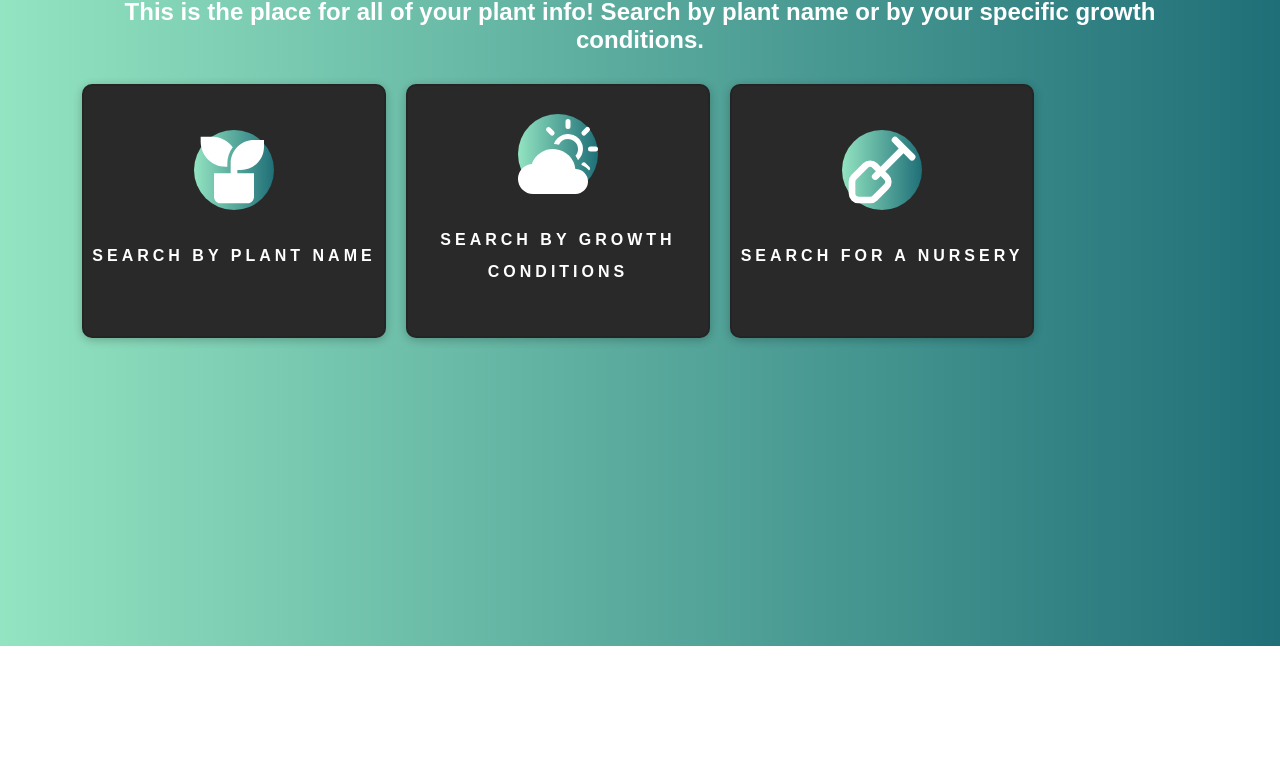
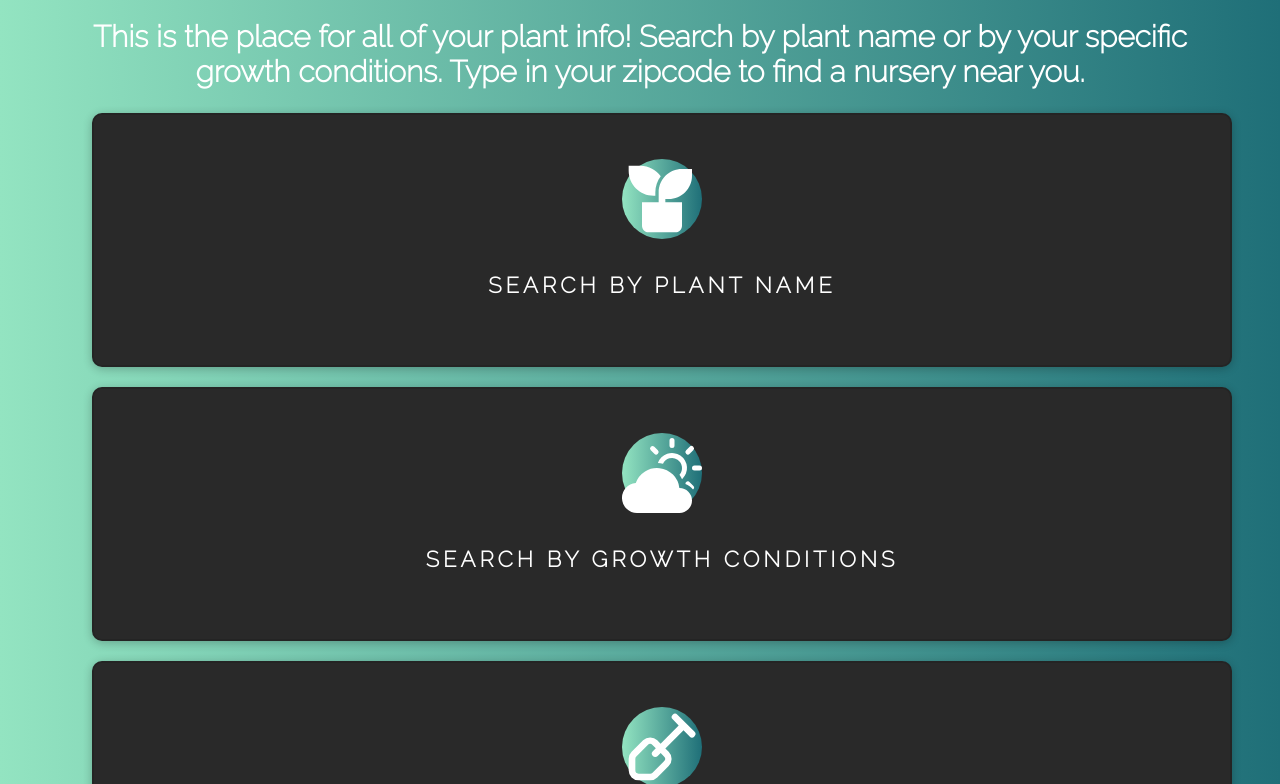
Before and after one commit to nataliebenjes/team-plant-api, a website built with webpack: page src/index.html in a window 1280 px wide. Shown: the part 154-938 px from the top of the page. Before the commit the page ends 800 px from the top, so only its background shows below. Built offline with nearby package versions, Linux system fonts and the light colour scheme.

Commit message:
add styling.

```diff
--- a/src/css/styles.css
+++ b/src/css/styles.css
@@ -1,3 +1,5 @@
+@import url('https://fonts.googleapis.com/css2?family=Abril+Fatface&family=Open+Sans:wght@300&family=Raleway:wght@200&display=swap');
+
 body {
   text-align: center;
   float: center;
@@ -6,20 +8,17 @@ body {
   background: linear-gradient(to right, #93e4c1, #1f6f78);
   padding: 5%;
   border-radius: 10%;
-  font-family: 'Poppins', sans-serif;
   color: white;
-  /* max-width: 100%; */
+  font-size: 20px;
+  font-family: 'Raleway';
 }
 
 #plantSearch {
-
   background: #93e4c1;
-
 }
 
 #criteriaSearch {
   background: #3baea0;
-
 }
 
 #nurserySearch {
@@ -52,15 +51,15 @@ body {
 .card {
 
   width: 100%;
-  max-width: 300px;
-  min-width: 200px;
+  max-width: 100%;
+  min-width: auto;
   height: 250px;
   background-color: #292929;
-  margin: 10px;
+  margin: 20px;
   border-radius: 10px;
   box-shadow: 0px 2px 10px rgba(0, 0, 0, 0.24);
   border: 2px solid rgba(7, 7, 7, 0.12);
-  font-size: 16px;
+  font-size: 22px;
   transition: all 0.3s ease;
   position: relative;
   display: flex;
@@ -68,9 +67,7 @@ body {
   align-items: center;
   flex-direction: column;
   cursor: pointer;
-  font-family: 'Poppins', sans-serif;
-  float: left;
-  text-align: center;
+  font-family: 'Raleway';
 }
 
 .icon {
@@ -136,3 +133,7 @@ body {
   fill: url('#gradientColor');
   transition: all 0.3s ease;
 }
+
+a {
+  text-decoration: none;
+}
--- a/src/index.html
+++ b/src/index.html
@@ -8,8 +8,9 @@
 
 <body>
 
-  <h1>Welcome to Plant Professor!!!</h1>
-  <h2>This is the place for all of your plant info! Search by plant name or by your specific growth conditions.</h2>
+  <h1>Welcome to Plant Professor!</h1>
+  <h2>This is the place for all of your plant info! Search by plant name or by your specific growth conditions. Type in
+    your zipcode to find a nursery near you.</h2>
 
   <div class="forms">
     <div id="nursery-results"></div>
@@ -25,10 +26,12 @@
         </g>
       </svg>
     </div>
-    <p class="title">Search By Plant Name</p>
-    <p class="text">Click here to find a plant by name.</p>
+    <a href="name.html">
+      <p class="title">Search By Plant Name</p>
+      <p class="text">Find plants by name.</p>
+    </a>
+  </div>
 
-  </div>
   <div class="card">
     <div class="icon">
       <svg xmlns="http://www.w3.org/2000/svg" width="90" height="90" fill="currentColor" class="bi bi-cloud-sun-fill"
@@ -38,9 +41,12 @@
           d="M10.5 1.5a.5.5 0 0 0-1 0v1a.5.5 0 0 0 1 0v-1zm3.743 1.964a.5.5 0 1 0-.707-.707l-.708.707a.5.5 0 0 0 .708.708l.707-.708zm-7.779-.707a.5.5 0 0 0-.707.707l.707.708a.5.5 0 1 0 .708-.708l-.708-.707zm1.734 3.374a2 2 0 1 1 3.296 2.198c.199.281.372.582.516.898a3 3 0 1 0-4.84-3.225c.352.011.696.055 1.028.129zm4.484 4.074c.6.215 1.125.59 1.522 1.072a.5.5 0 0 0 .039-.742l-.707-.707a.5.5 0 0 0-.854.377zM14.5 6.5a.5.5 0 0 0 0 1h1a.5.5 0 0 0 0-1h-1z" />
       </svg>
     </div>
-    <p class="title">Search by growth conditions</p>
-    <p class="text">Find plants based on growth conditions</p>
+    <a href="criteria.html">
+      <p class="title">Search by growth conditions</p>
+      <p class="text">Find plants based on growth conditions</p>
+    </a>
   </div>
+
   <div class="card">
     <div class="icon">
       <svg xmlns="http://www.w3.org/2000/svg" data-name="Layer 1" viewBox="0 0 24 24">
@@ -48,10 +54,11 @@
           d="M21.71,7.38,16.62,2.29a1,1,0,0,0-1.41,0,1,1,0,0,0,0,1.42L17,5.54,11.58,11l-1-1h0a3,3,0,0,0-4.25,0L2.88,13.42A3,3,0,0,0,2,15.55V19a3,3,0,0,0,3,3H8.45a3,3,0,0,0,2.13-.88L14,17.69a3,3,0,0,0,0-4.25l-1-1L18.46,7l1.83,1.83a1,1,0,0,0,1.42,0A1,1,0,0,0,21.71,7.38ZM12.6,16.27,9.16,19.71a1,1,0,0,1-.71.29H5a1,1,0,0,1-1-1V15.55a1,1,0,0,1,.29-.71L7.73,11.4a1,1,0,0,1,1.41,0l1,1-.89.9a1,1,0,0,0,0,1.41A1,1,0,0,0,10,15a1,1,0,0,0,.7-.29l.9-.89,1,1A1,1,0,0,1,12.6,16.27Z" />
       </svg>
     </div>
-    <p class="title">Search for a nursery</p>
-    <p class="text">Search by zipcode to find nurseries near you</p>
+    <a href="zipcode.html">
+      <p class="title">Search for a nursery</p>
+      <p class="text">Search by zipcode to find nurseries near you</p>
+    </a>
   </div>
 </body>
 
-
 </html>
```
